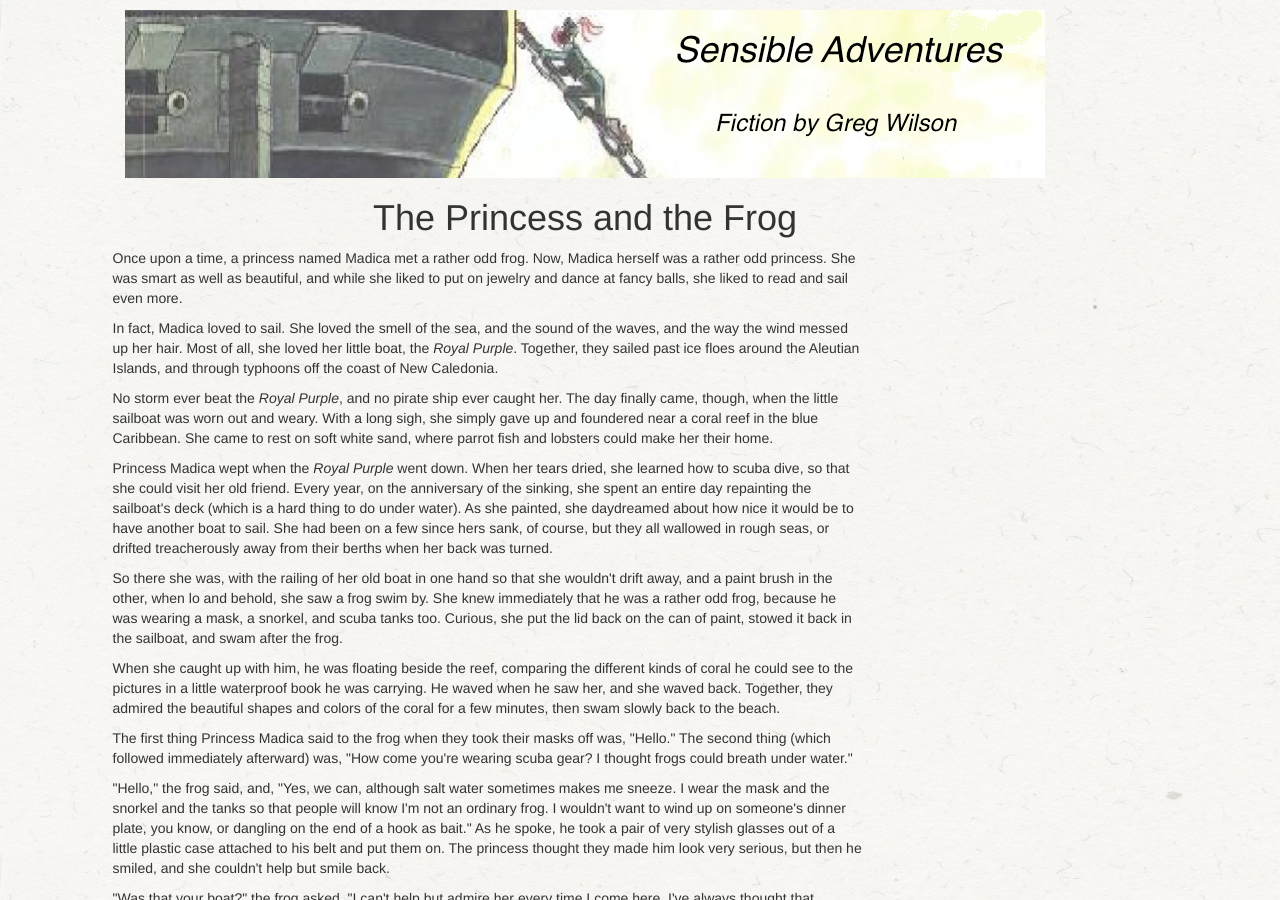
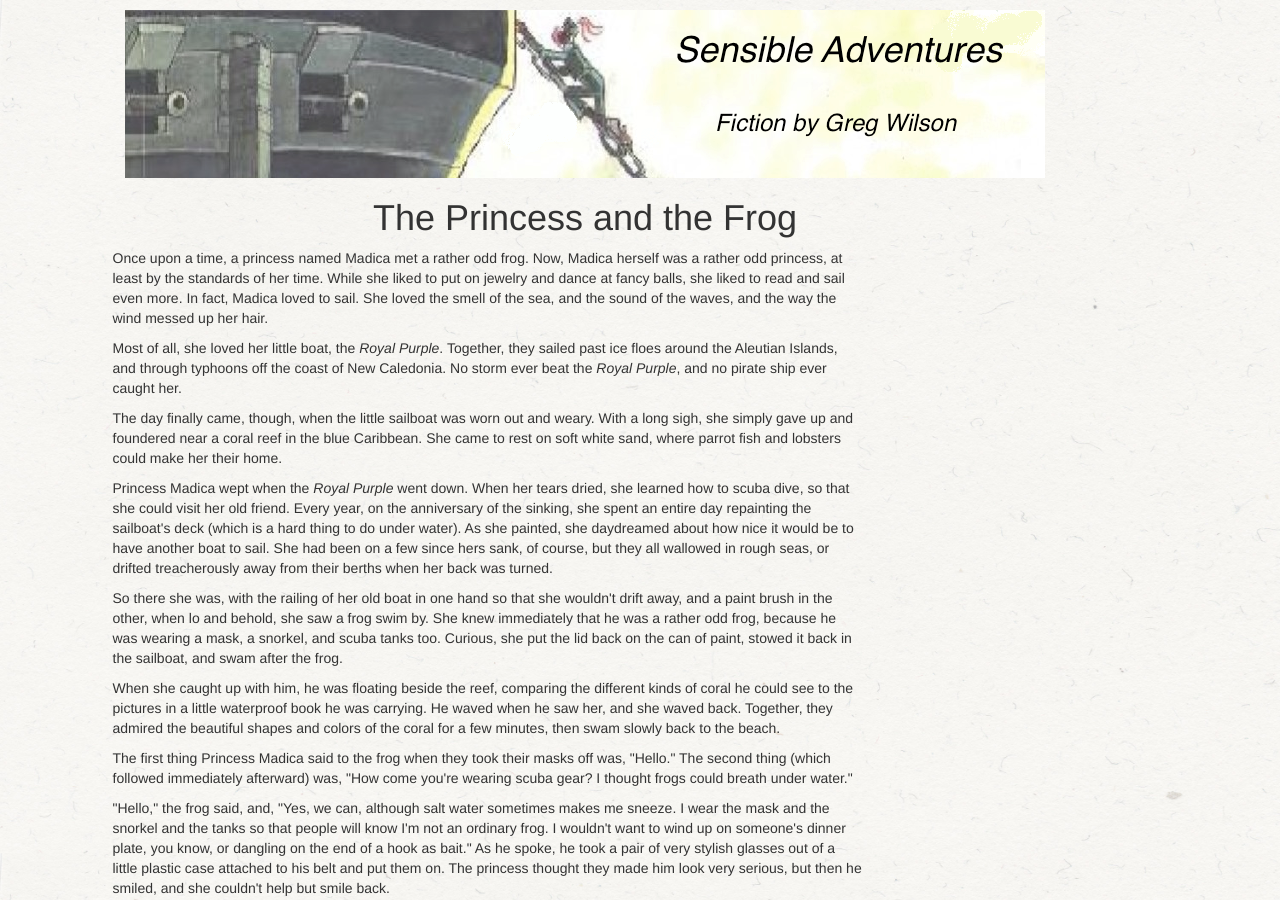
Before and after one commit to gvwilson/sensibleadventures, a Jekyll site: the page built from short-stories/princess-frog.html, in a window 1280 px wide and 900 px high. Built offline with Jekyll 4.4.1, drawn with Linux system fonts in a browser that asks for light colours; nearby versions of some CDN libraries; library files that are not in the unit come from our copies.

Commit message:
Re-paragraphing

```diff
--- a/short-stories/princess-frog.html
+++ b/short-stories/princess-frog.html
@@ -4,11 +4,11 @@
 author: "Greg Wilson"
 permalink: /princess-frog/
 ---
-<p>Once upon a time, a princess named Madica met a rather odd frog. Now, Madica herself was a rather odd princess. She was smart as well as beautiful, and while she liked to put on jewelry and dance at fancy balls, she liked to read and sail even more.</p>
+<p>Once upon a time, a princess named Madica met a rather odd frog. Now, Madica herself was a rather odd princess, at least by the standards of her time. While she liked to put on jewelry and dance at fancy balls, she liked to read and sail even more.  In fact, Madica loved to sail. She loved the smell of the sea, and the sound of the waves, and the way the wind messed up her hair.</p>
 
-<p>In fact, Madica loved to sail. She loved the smell of the sea, and the sound of the waves, and the way the wind messed up her hair. Most of all, she loved her little boat, the <em>Royal Purple</em>. Together, they sailed past ice floes around the Aleutian Islands, and through typhoons off the coast of New Caledonia.</p>
+<p>Most of all, she loved her little boat, the <em>Royal Purple</em>. Together, they sailed past ice floes around the Aleutian Islands, and through typhoons off the coast of New Caledonia.  No storm ever beat the <em>Royal Purple</em>, and no pirate ship ever caught her.</p>
 
-<p>No storm ever beat the <em>Royal Purple</em>, and no pirate ship ever caught her. The day finally came, though, when the little sailboat was worn out and weary. With a long sigh, she simply gave up and foundered near a coral reef in the blue Caribbean. She came to rest on soft white sand, where parrot fish and lobsters could make her their home.</p>
+<p>The day finally came, though, when the little sailboat was worn out and weary. With a long sigh, she simply gave up and foundered near a coral reef in the blue Caribbean. She came to rest on soft white sand, where parrot fish and lobsters could make her their home.</p>
 
 <p>Princess Madica wept when the <em>Royal Purple</em> went down. When her tears dried, she learned how to scuba dive, so that she could visit her old friend. Every year, on the anniversary of the sinking, she spent an entire day repainting the sailboat's deck (which is a hard thing to do under water). As she painted, she daydreamed about how nice it would be to have another boat to sail. She had been on a few since hers sank, of course, but they all wallowed in rough seas, or drifted treacherously away from their berths when her back was turned.</p>
 
```
